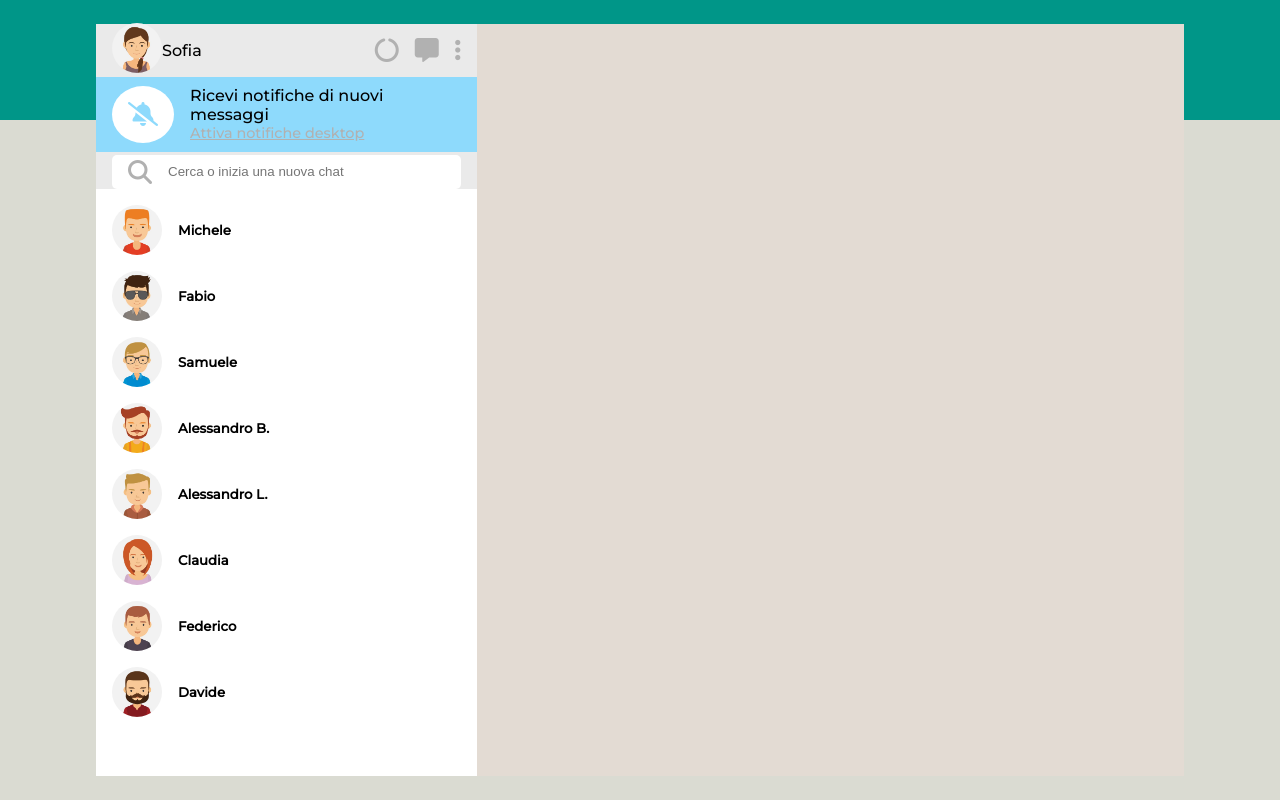
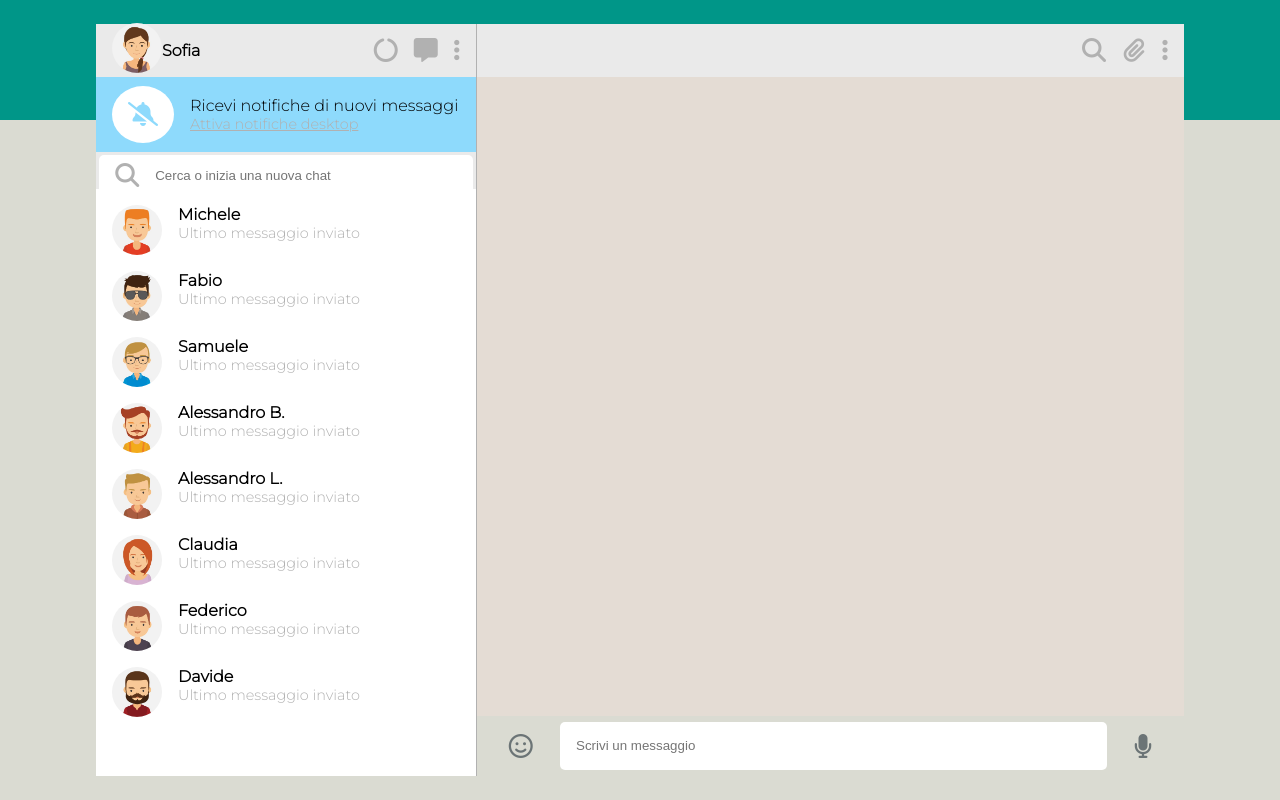
Before and after one commit to MonicaDeBona/vue-boolzapp, a plain HTML site: page index.html in a window 1280 px wide. Drawn offline with nearby package versions, Linux system fonts and the light colour scheme.

Commit message:
Update layout

```diff
--- a/css/style.css
+++ b/css/style.css
@@ -9,6 +9,8 @@
 :root{
     --main-bg-color1: #dadbd2;
     --main-bg-color2:#009688;
+    --chat-color: #e4dcd4;
+    --bar-color: #eaeaea;
 }
 
 /* COMMON */
@@ -39,6 +41,26 @@
 .f-justify-center {
     justify-content: center;
 }
+
+.avatar-style {
+    width: 50px;
+    height: 50px;
+    border-radius: 50%;
+}
+
+.underline {
+    text-decoration: underline;
+    color:  #b1b1b1;
+    font-size: .9rem;
+}
+
+.magnifying-glass-custom {
+    font-size: 1.5rem;
+    color:  #b1b1b1;
+    padding: .5rem 1rem;
+}
+
+
 
 body {
     font-family: 'Montserrat', sans-serif;
@@ -77,26 +99,24 @@ main {
 #contacts {
     height: 100%;
     width: 35%;
-    background-color: #eaeaea;
+    background-color: var(--bar-color);
+    border-right: .1px solid #b1b1b1;
 }
 
 #chat {
     height: 100%;
     width: 65%;
-    background-color: #e3dbd3;
+
 }
 
 
 /* SECTION CONTACT */
+
+/* User bar */
 .user-bar {
     height: 7%;
     padding: 1rem 1rem;
-}
-
-.main-user img {
-    border-radius: 50%;
-    width: 50px;
-    height: 50px;
+    background-color: var(--bar-color);
 }
 
 .icons i {
@@ -107,7 +127,7 @@ main {
 
 
 
-
+/* Notifications */
 .notifications {
     height: 10%;
     background-color: #8edafc;
@@ -126,41 +146,29 @@ main {
     font-size: 1.5rem;
 }
 
-.underline {
-    text-decoration: underline;
-    color:  #b1b1b1;
-    font-size: .9rem;
-}
 
 
 
-
-
-
-
+/* Search bar */
 .search-bar {
     height: 5%;
-    padding: 0 1rem 0;
+    padding: .2rem;
 }
 
 .search-bar-container {
     border-radius: 5px;
     background-color: white;
-    height: 90%;
-    margin: .2rem 0;
 }
 
-.fa-magnifying-glass {
-    font-size: 1.5rem;
-    color:  #b1b1b1;
-    padding: 0 1rem;
-}
 
 #search {
     width: 95%;
     border: none;
 }
 
+
+
+/* Chat list */
 .chat-list {
     height: 78%;
     background-color: white;
@@ -171,12 +179,45 @@ main {
     padding: 1rem 0 0 1rem;
 }
 
-.avatar-style {
-    width: 50px;
-    height: 50px;
-    border-radius: 50%;
+.card p {
+    color:  #b1b1b1;
+    font-size: .9rem;
 }
 
 .contact-text {
     padding-left: 1rem;
 }
+
+
+
+/* SECTION CHAT */
+.chat-bar {
+    width: 100%;
+    height: 7%;
+    background-color: var(--bar-color);
+    padding-right: 1rem;
+}
+
+.main-chat {
+    background-color: var(--chat-color);
+    height: 85%;
+    overflow-y: scroll;
+}
+
+.chat-input {
+    height: 8%;
+    padding: .2rem 2rem;
+}
+
+.chat-input i {
+    font-size: 1.5rem;
+    color: #6b7476;
+}
+
+.text-bar {
+    height: 90%;
+    width: 85%;
+    border: none;
+    border-radius: 5px;
+    padding-left: 1rem;
+}
--- a/index.html
+++ b/index.html
@@ -10,7 +10,7 @@
         <!-- Google font-->
         <link rel="preconnect" href="https://fonts.googleapis.com">
         <link rel="preconnect" href="https://fonts.gstatic.com" crossorigin>
-        <link href="https://fonts.googleapis.com/css2?family=Montserrat:wght@500&display=swap" rel="stylesheet">
+        <link href="https://fonts.googleapis.com/css2?family=Montserrat:wght@300&display=swap" rel="stylesheet">
 
         <!-- Awesome font -->
         <link rel="stylesheet" href="https://cdnjs.cloudflare.com/ajax/libs/font-awesome/6.2.0/css/all.min.css">
@@ -35,11 +35,11 @@
                             <div class="user-bar d-flex f-between f-align-center">
                                 <div class="main-user d-flex f-align-center">
                                     <figure>
-                                        <img src="img/avatar_io.jpg" alt="User Avatar">
+                                        <img src="img/avatar_io.jpg" alt="User Avatar" class="avatar-style">
                                     </figure>
-                                    <span>
+                                    <h4>
                                         Sofia
-                                    </span>
+                                    </h4>
                                 </div>
                                 <div class="icons">
                                     <a href="#"><i class="fa-solid fa-circle-notch"></i></a>
@@ -58,24 +58,46 @@
                             </div>
                             <div class="search-bar">
                                 <div class="search-bar-container d-flex f-align-center">
-                                    <i class="fa-solid fa-magnifying-glass"></i>
+                                    <i class="fa-solid fa-magnifying-glass magnifying-glass-custom"></i>
                                     <input type="search" id="search" placeholder="Cerca o inizia una nuova chat">
                                 </div>
                             </div>
                             <div class="chat-list">
                                 <div class="card d-flex" v-for="(contact, index) in contacts">
                                     <img :src="`./img/avatar${contact.avatar}.jpg`" :alt="contact.name" :class="avatarStyle">
-                                    <div class="contact-text d-flex f-align-center">
-                                        <h5>
+                                    <div class="contact-text d-flex f-column">
+                                        <h4>
                                             {{contact.name}}
-                                        </h5>
+                                        </h4>
+                                        <p>Ultimo messaggio inviato</p>
                                     </div>
                                 </div>
                             </div>
                         </section>
-                        <section id="chat">
+                        <section id="chat" class="d-flex f-column">
+                            <div class="chat-bar d-flex f-align-center f-between">
+                                <figure>
 
+                                </figure>
+                                <h4>
+
+                                </h4>
+                                <div class="icons">
+                                    <a href="#"><i class="fa-solid fa-magnifying-glass"></i></a>
+                                    <a href="#"><i class="fa-solid fa-paperclip"></i></a>
+                                    <a href="#"><i class="fa-solid fa-ellipsis-vertical"></i></a>
+                                </div>
+                            </div>
+                            <div class="main-chat">
+
+                            </div>
+                            <div class="chat-input d-flex f-between f-align-center">
+                                <i class="fa-regular fa-face-smile"></i>
+                                <input type="text" placeholder="Scrivi un messaggio" class="text-bar">
+                                <i class="fa-solid fa-microphone"></i>
+                            </div>
                         </section>
+
                     </div>
                 </div>
             </main>
```
